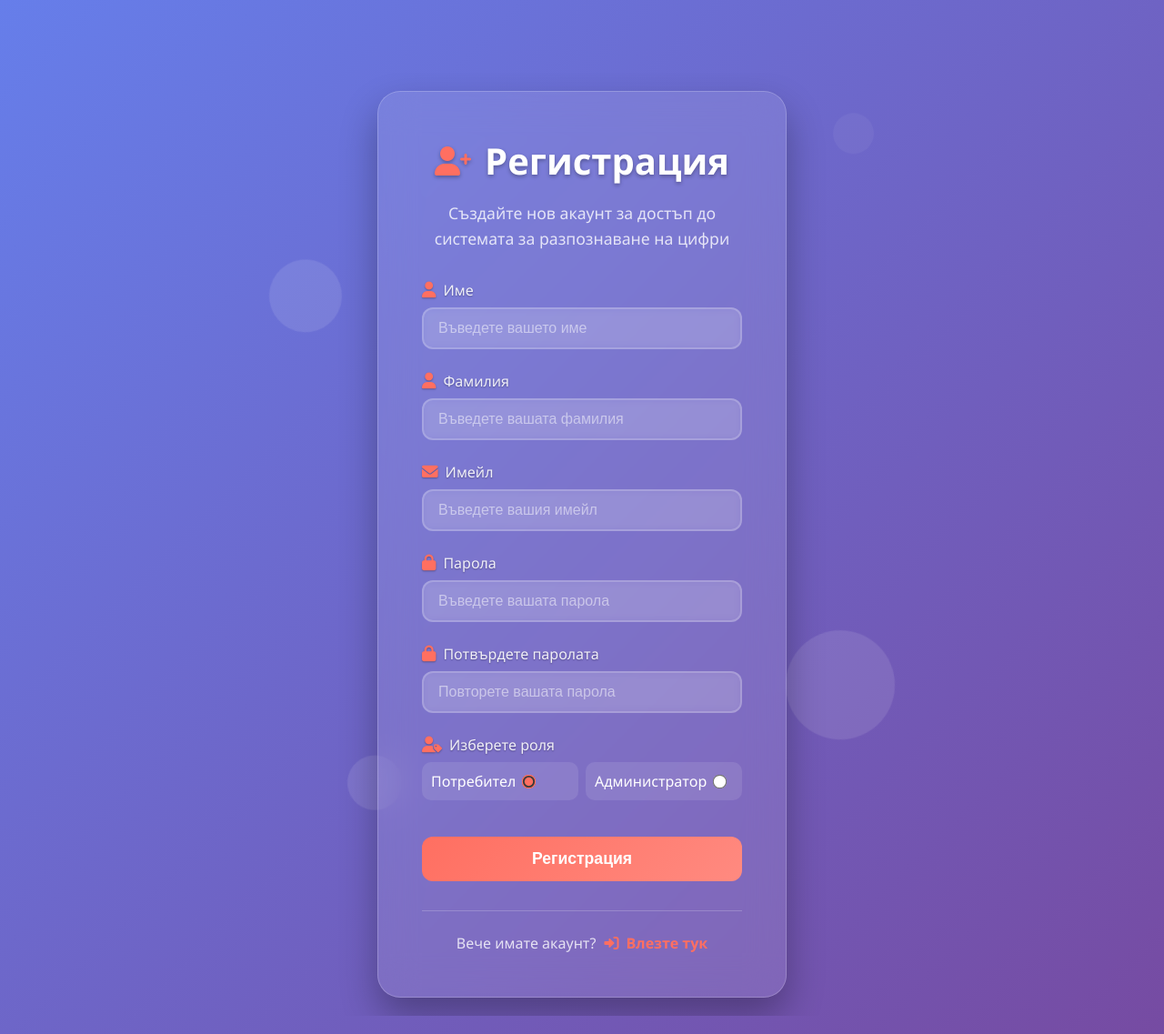
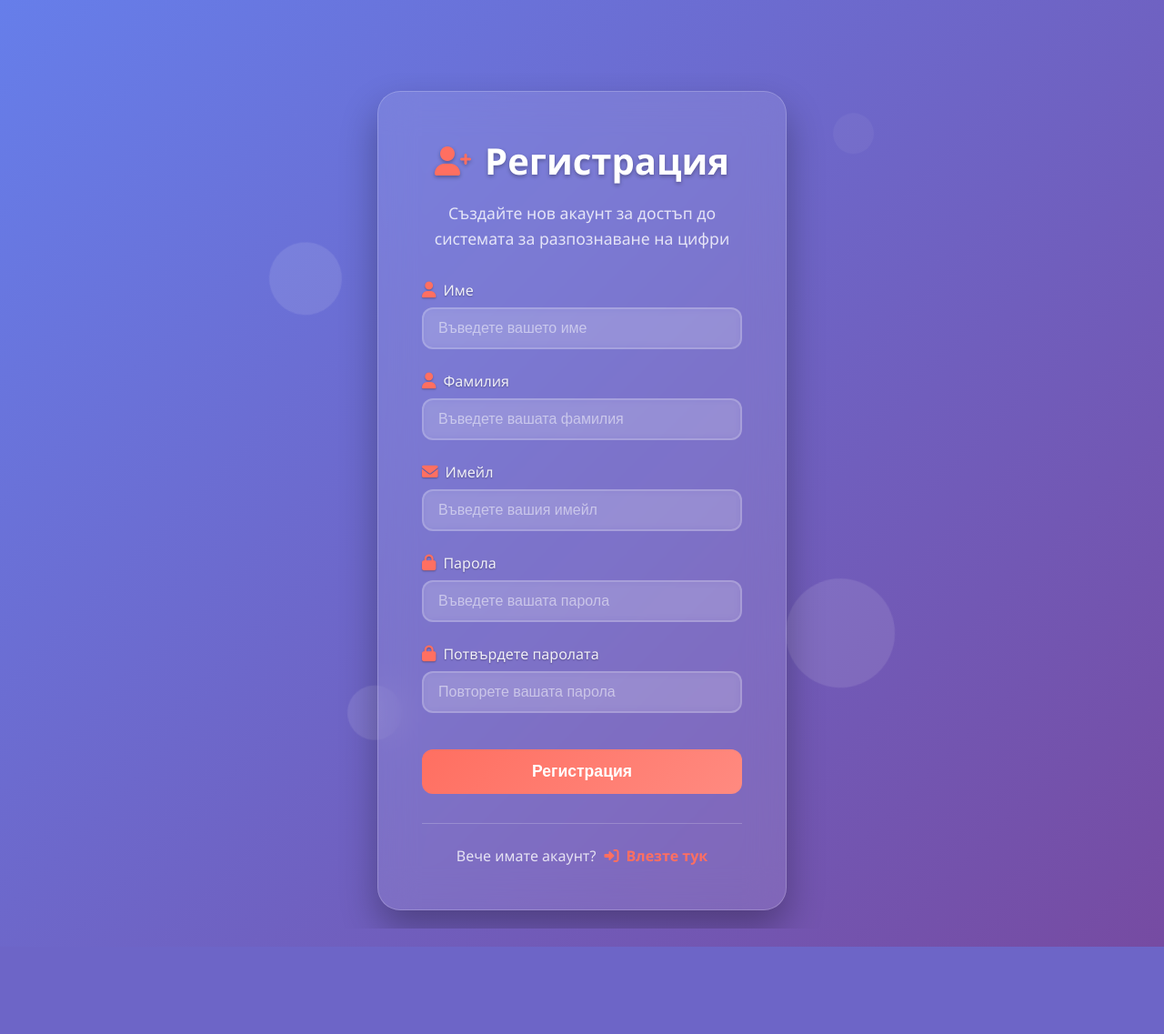
Before and after one commit to codingburgas/2425-11-b-pp-student-practices-assignment-INNedkova21, a Flask app: page /register in a window 1280 px wide. Shown: the whole page at 91% size. After the commit the page ends 1041 px from the top, so only its background shows below. Run offline with Flask 3, Linux system fonts and the light colour scheme; parts of the project's set-up code (start-up, migrations or seed data) failed here and were passed over.

Commit message:
Remove role selection from registration form

```diff
--- a/HandwrittenDigitRecognizer/auth/forms/register_form.py
+++ b/HandwrittenDigitRecognizer/auth/forms/register_form.py
@@ -10,5 +10,4 @@ class RegisterForm(FlaskForm):
     email = StringField('Email', validators=[DataRequired(), Email()])
     password = PasswordField('Парола', validators=[DataRequired()])
     confirm_password = PasswordField('Потвърдете паролата', validators=[DataRequired(), EqualTo('password')])
-    role = RadioField('Роля', choices=[('User', 'Потребител'), ('Admin', 'Администратор')], default='User', validators=[DataRequired()])
     submit = SubmitField('Регистрация')
--- a/HandwrittenDigitRecognizer/auth/templates/register.html
+++ b/HandwrittenDigitRecognizer/auth/templates/register.html
@@ -117,23 +117,6 @@
             </div>
 
             <div class="form-group">
-                <label class="form-label">
-                    <i class="fas fa-user-tag"></i>
-                    Изберете роля
-                </label>
-                <div class="role-selection">
-                    <div class="role-option">
-                        <input type="radio" id="user" name="role" value="User" checked>
-                        <label for="user">Потребител</label>
-                    </div>
-                    <div class="role-option">
-                        <input type="radio" id="admin" name="role" value="Administrator">
-                        <label for="admin">Администратор</label>
-                    </div>
-                </div>
-            </div>
-
-            <div class="form-group">
                 {{ form.submit(class="register-btn") }}
             </div>
         </form>
```
